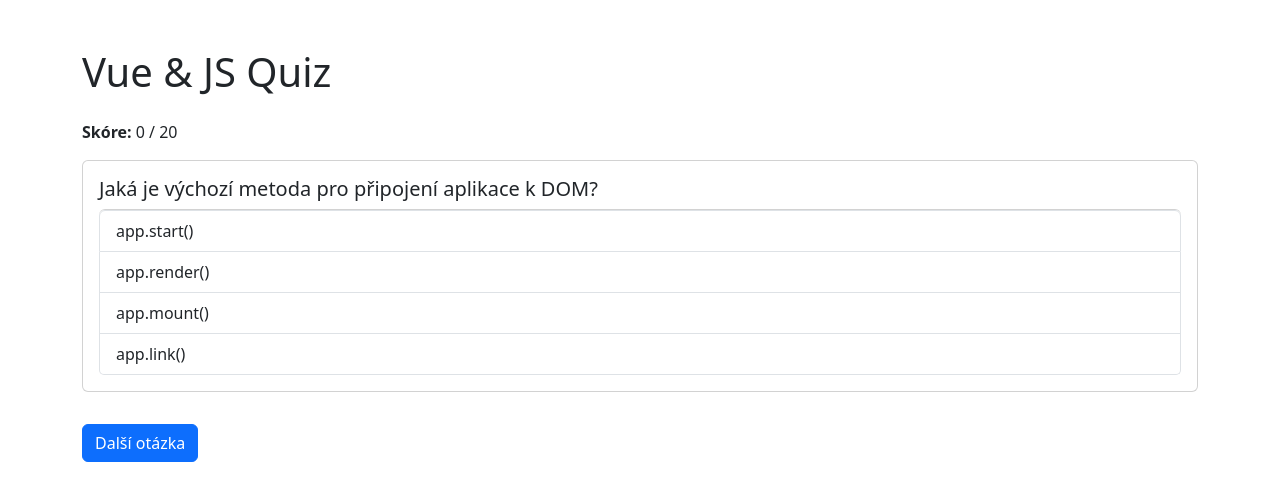
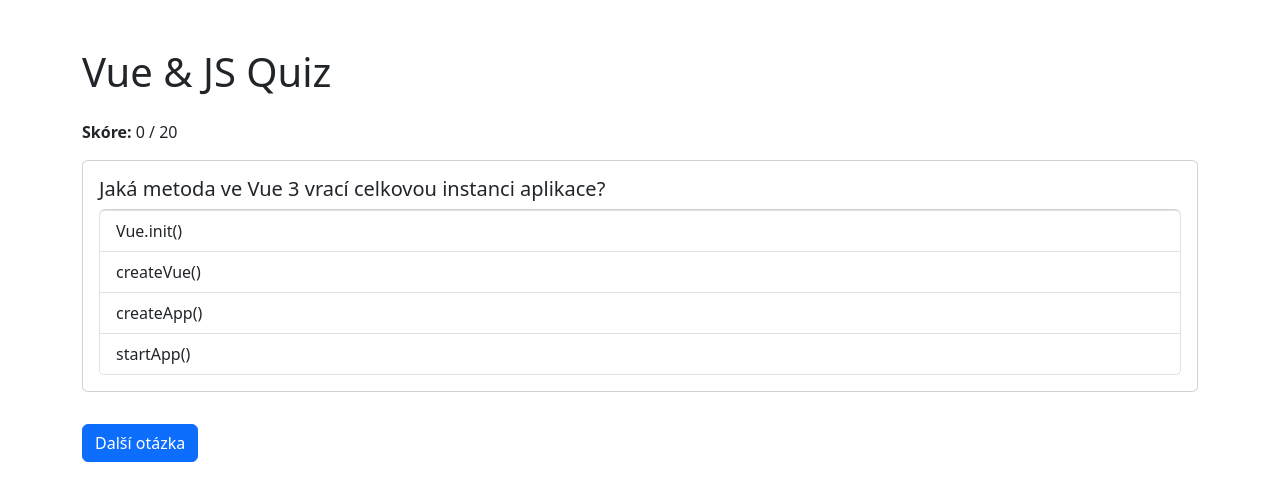
Before and after one commit to lukaskourilcz/vue-tutorials, a Vue app in the folder quiz-app/: page / in a window 1280 px wide. Shown: the top 500 px of the page. Built offline with nearby package versions, Linux system fonts and the light colour scheme.

Commit message:
questions shuffle method

```diff
--- a/quiz-app/src/App.vue
+++ b/quiz-app/src/App.vue
@@ -2,7 +2,16 @@
 import QuizCard from "./components/QuizCard.vue";
 import { ref } from "vue";
 
-const questions = ref([
+const shuffle = (array) => {
+  for (let i = array.length - 1; i > 0; i--) {
+    const j = Math.floor(Math.random() * (i + 1));
+    [array[i], array[j]] = [array[j], array[i]];
+  }
+  return array;
+};
+
+const questions = ref(
+  shuffle([
     {
       text: "Jaká je výchozí metoda pro připojení aplikace k DOM?",
       options: ["app.start()", "app.render()", "app.mount()", "app.link()"],
@@ -169,7 +178,8 @@
         "Vyčistí objekt",
       ],
       correct: 1,
-    explanation: "`JSON.stringify()` převede JavaScript objekt na JSON string.",
+      explanation:
+        "`JSON.stringify()` převede JavaScript objekt na JSON string.",
     },
     {
       text: "Jak definovat props v komponentě se `<script setup>`?",
@@ -195,7 +205,9 @@
       explanation:
         "`onMounted()` je Vue 3 lifecycle hook pro spuštění logiky po načtení komponenty.",
     },
-]);
+  ])
+);
+
 
 const currentIndex = ref(0);
 const score = ref(0);
```
Lines whose indentation alone changed are shown as unchanged.
